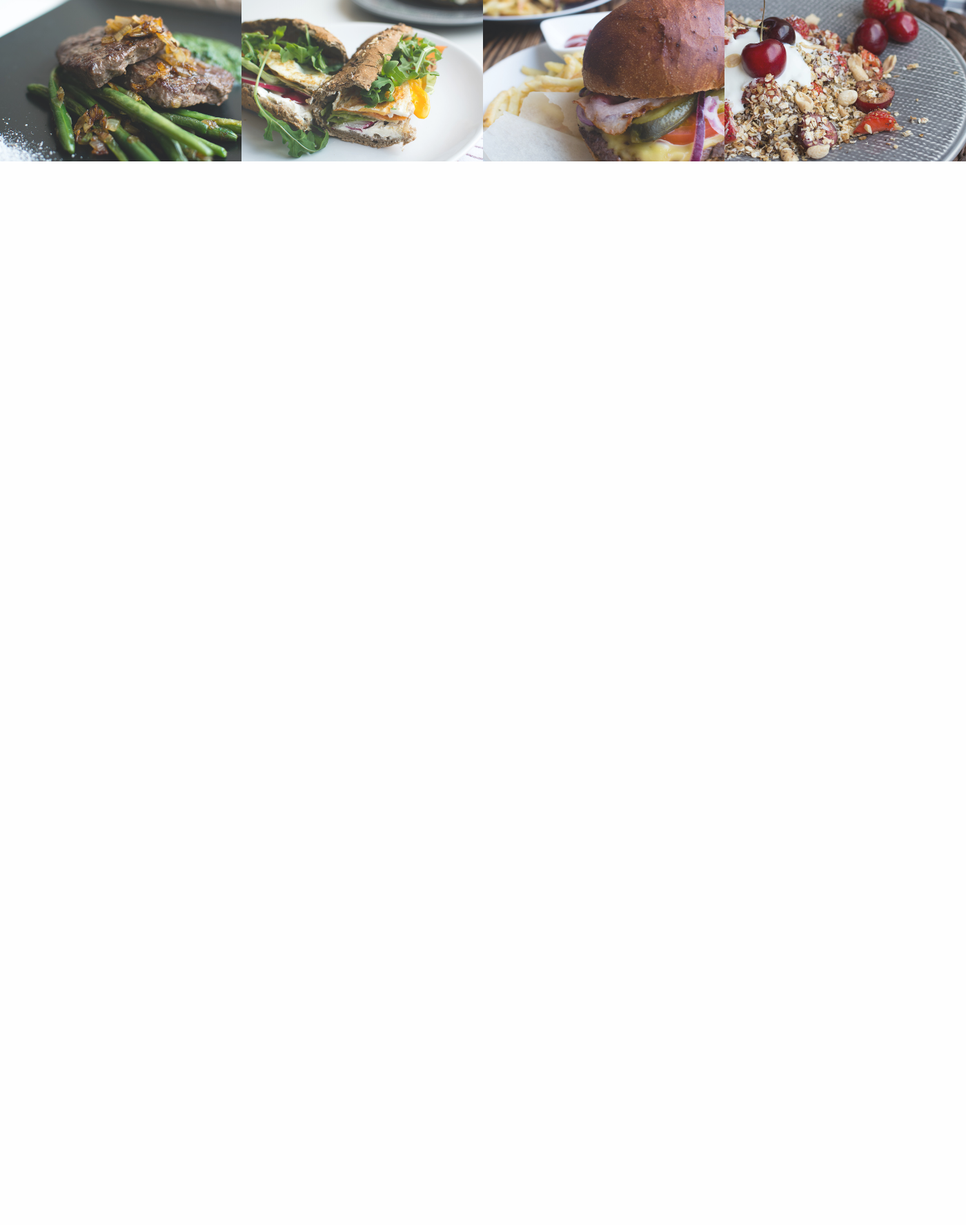
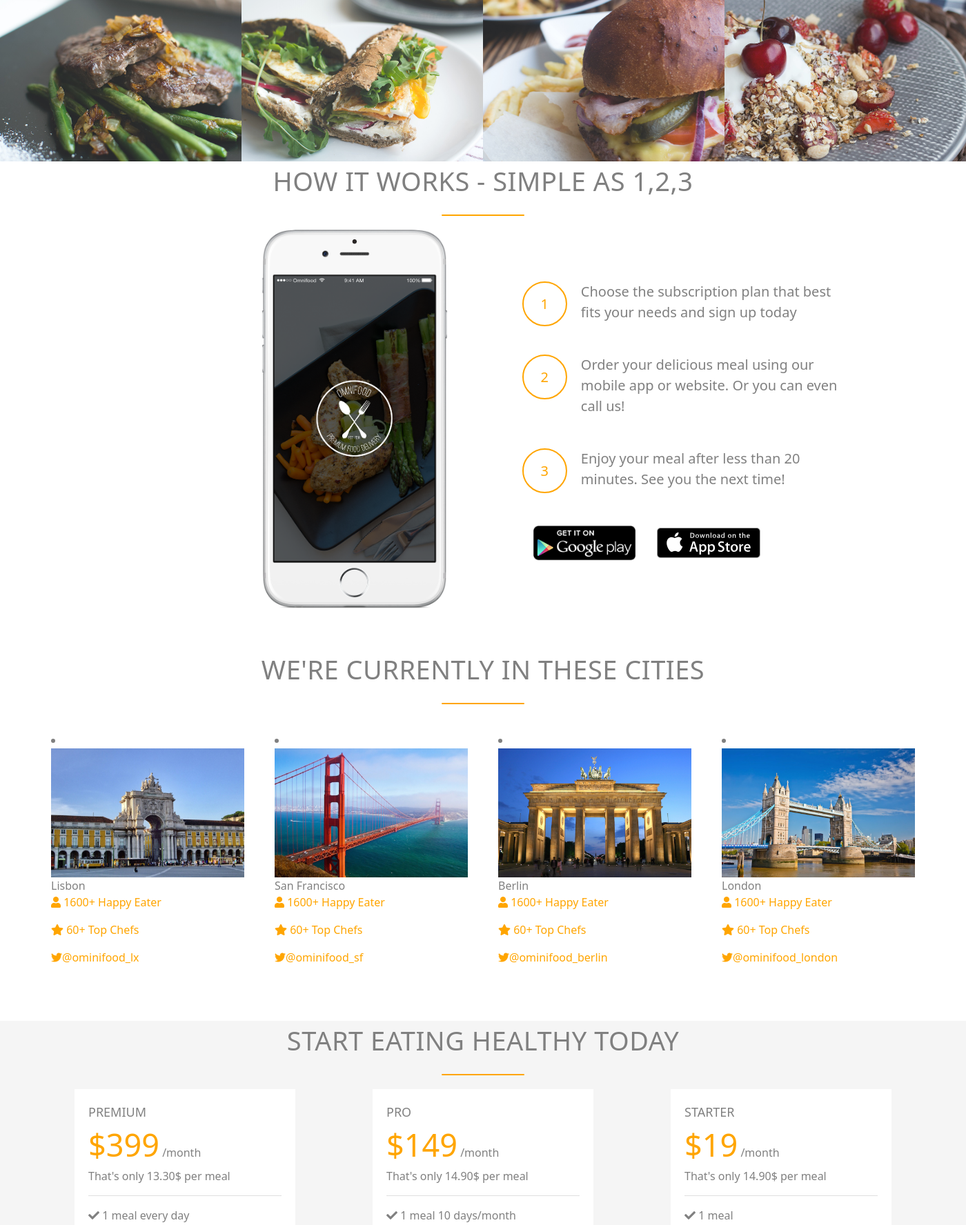
Before and after one commit to TP-uz/TP-uz.github.io, a PHP site: page / in a window 1400 px wide. Shown: the part 1687-3463 px from the top of the page at 69% size. Before the commit the page ends 1921 px from the top, so only its background shows below. Run offline with PHP 8.4, Linux system fonts and the light colour scheme; some libraries are stand-ins or nearby versions.

Commit message:
lol
part_5

```diff
--- a/webintensive/ominifood/index.html
+++ b/webintensive/ominifood/index.html
@@ -1,5 +1,6 @@
 <!DOCTYPE html>
 <html lang="en">
+
 <head>
     <meta charset="UTF-8">
     <meta http-equiv="X-UA-Compatible" content="IE=edge">
@@ -9,12 +10,14 @@
     <link rel="stylesheet" href="./style.css">
     <link rel="stylesheet" href="./hover.css">
     <link rel="preconnect" href="https://fonts.googleapis.com">
-<link rel="preconnect" href="https://fonts.gstatic.com" crossorigin>
-<link href="https://fonts.googleapis.com/css2?family=Lato:wght@100;300&display=swap" rel="stylesheet">
-<!-- CSS only -->
-<link href="https://cdn.jsdelivr.net/npm/bootstrap@5.0.2/dist/css/bootstrap.min.css" rel="stylesheet" integrity="sha384-EVSTQN3/azprG1Anm3QDgpJLIm9Nao0Yz1ztcQTwFspd3yD65VohhpuuCOmLASjC" crossorigin="anonymous">
-<link href="https://pro.fontawesome.com/releases/v5.12.0/css/all.css" rel="stylesheet">
+    <link rel="preconnect" href="https://fonts.gstatic.com" crossorigin>
+    <link href="https://fonts.googleapis.com/css2?family=Lato:wght@100;300&display=swap" rel="stylesheet">
+    <!-- CSS only -->
+    <link href="https://cdn.jsdelivr.net/npm/bootstrap@5.0.2/dist/css/bootstrap.min.css" rel="stylesheet"
+        integrity="sha384-EVSTQN3/azprG1Anm3QDgpJLIm9Nao0Yz1ztcQTwFspd3yD65VohhpuuCOmLASjC" crossorigin="anonymous">
+    <link href="https://pro.fontawesome.com/releases/v5.12.0/css/all.css" rel="stylesheet">
 </head>
+
 <body>
     <header>
         <nav class="shift">
@@ -39,29 +42,34 @@
     <section class="part_2 container">
         <div class="intro">
             <p class="title">Get food fast — not fast food</p>
-            <p>Hello, we’re Omnifood, your new premium food delivery service. We know you’re always busy.<br> No time for cooking. So let us take care of that, we’re really good at it, we promise!</p>
+            <p>Hello, we’re Omnifood, your new premium food delivery service. We know you’re always busy.<br> No time
+                for cooking. So let us take care of that, we’re really good at it, we promise!</p>
         </div>
         <div class="detail">
             <div class="row">
                 <div class="item col-lg-3 col-md-6">
                     <i class="fal fa-infinity"></i>
                     <div class=>Up to 365 days/year</div>
-                    <p>Never cook again! We really mean that. Our subscription plans include up to 365 days/year coverage. You can also choose to order more flexibly if that's your style</p>
+                    <p>Never cook again! We really mean that. Our subscription plans include up to 365 days/year
+                        coverage. You can also choose to order more flexibly if that's your style</p>
                 </div>
                 <div class="item col-lg-3 col-md-6">
                     <i class="fal fa-clock"></i>
                     <div>Ready in 20 minutes</div>
-                    <p>You're only twenty minutes away from your delicious and super healthy meals delivered right to your home. We work with the best chefs in each town to ensure that you're 100% happy.</p>
+                    <p>You're only twenty minutes away from your delicious and super healthy meals delivered right to
+                        your home. We work with the best chefs in each town to ensure that you're 100% happy.</p>
                 </div>
                 <div class="item col-lg-3 col-md-6">
                     <i class="fal fa-carrot"></i>
                     <div>100% organic</div>
-                    <p>All our vegetables are fresh, organic and local. Animals are raised without added hormones or antibiotics. Good for your health, the environment, and it also tastes better!</p>
+                    <p>All our vegetables are fresh, organic and local. Animals are raised without added hormones or
+                        antibiotics. Good for your health, the environment, and it also tastes better!</p>
                 </div>
                 <div class="item col-lg-3 col-md-6">
                     <i class="fal fa-cart-plus"></i>
                     <div>Order anything</div>
-                    <p>We don't limit your creativity, which means you can order whatever you feel like. You can also choose from our menu containing over 100 delicious meals. It's up to you!</p>
+                    <p>We don't limit your creativity, which means you can order whatever you feel like. You can also
+                        choose from our menu containing over 100 delicious meals. It's up to you!</p>
                 </div>
             </div>
 
@@ -83,8 +91,175 @@
             <li><img src="./img/8.jpg" alt=""></li>
         </ul>
     </section>
+    <section class="part_4 container">
+        <div class="intro">
+            <p class="title">How it works - simple as 1,2,3</p>
+        </div>
+        <div class="detail">
+            <div class="p4_left">
+                <img src="./img/app-iPhone.png" alt="">
+            </div>
+            <div class="p4_right">
+                <div class="p4_right_item">
+                    <div class="number">1</div>
+                    <p>Choose the subscription plan that best fits your needs and sign up today</p>
+                </div>
+                <div class="p4_right_item">
+                    <div class="number">2</div>
+                    <p>Order your delicious meal using our mobile app or website. Or you can even call us!</p>
+                </div>
+                <div class="p4_right_item">
+                    <div class="number">3</div>
+                    <p>Enjoy your meal after less than 20 minutes. See you the next time!</p>
+                </div>
+                <div class="p4_right_item">
+                    <img src="./img/download-app-android.png" alt="">
+                    <img src="./img/download-app.svg" alt="">
+                </div>
+            </div>
+        </div>
 
+
+
+    </section>
+    <section class="part_5">
+        <div class="container">
+            <div class="intro">
+                <p class="title">We're currently in these cities</p>
+            </div>
+            <div class="detail">
+                <div class="cart">
+                    <li><img src="./img/lisbon-3.jpg" width="280" alt=""></li>
+                    <div class="div">
+                        <span id="Price">Lisbon</span>
+                    </div>
+                    <p class="text"><i class="fas fa-user"></i> 1600+ Happy Eater</p>
+                    <p class="text"><i class="fas fa-star"></i> 60+ Top Chefs</p>
+                    <div class="contact1">
+                        <a href="" class="contact"><i class="fab fa-twitter">
+                        </i>@ominifood_lx</a>
+                    </div>
+                </div>
+                <div class="cart">
+                    <li><img src="./img/san-francisco.jpg" width="280" alt=""></li>
+                    <div class="div">
+                        <span id="Price">San Francisco</span>
+                    </div>
+                    <p class="text"><i class="fas fa-user"></i> 1600+ Happy Eater</p>
+                    <p class="text"><i class="fas fa-star"></i> 60+ Top Chefs</p>
+                    <div class="contact1">
+                        <a href="" class="contact"><i class="fab fa-twitter">
+                        </i>@ominifood_sf</a>
+                    </div>
+                </div>
+                <div class="cart">
+                    <li><img src="./img/berlin.jpg" width="280" alt=""></li>
+                    <div class="div">
+                        <span id="Price">Berlin</span>
+                    </div>
+                    <p class="text"><i class="fas fa-user"></i> 1600+ Happy Eater</p>
+                    <p class="text"><i class="fas fa-star"></i> 60+ Top Chefs</p>
+                    <div class="contact1">
+                        <a href="" class="contact"><i class="fab fa-twitter">
+                        </i>@ominifood_berlin</a>
+                    </div>
+                </div>
+                <div class="cart">
+                    <li><img src="./img/london.jpg" width="280" alt=""></li>
+                    <div class="div">
+                        <span id="Price">London</span>
+                    </div>
+                    <p class="text"><i class="fas fa-user"></i> 1600+ Happy Eater</p>
+                    <p class="text"><i class="fas fa-star"></i> 60+ Top Chefs</p>
+                    <div class="contact1">
+                        <a href="" class="contact"><i class="fab fa-twitter">
+                        </i>@ominifood_london</a>
+                    </div>
+                </div>
+
+
+                </div>
+
+            </div>
+
+
+
+    </section>
+    <section class="part_6">
+        <div class="container">
+            <div class="intro">
+                <p class="title">Start eating healthy today</p>
+            </div>
+            <div class="detail">
+                <div class="cart">
+                    <p id="Head">Premium</p>
+                    <div class="div">
+                        <span id="Price">$399</span>
+                        <span id="Month">/month</span>
+                    </div>
+                    <p>That's only 13.30$ per meal</p>
+                    <hr>
+                    <p class="text"><i class="fas fa-check"></i> 1 meal every day</p>
+                    <p class="text"><i class="fas fa-check"></i> Order 24/7</p>
+                    <p class="text"><i class="fas fa-check"></i> Access to newest creations</p>
+                    <p class="text"><i class="fas fa-check"></i> Free delivery</p>
+                    <hr>
+                    <div class="button1">
+                        <a href="" class="4">
+                            Sign up now
+
+                        </a>
+                    </div>
+                </div>
+                <div class="cart">
+                    <p id="Head">Pro</p>
+                    <div class="div">
+                        <span id="Price">$149</span>
+                        <span id="Month">/month</span>
+                    </div>
+                    <p>That's only 14.90$ per meal</p>
+                    <hr>
+                    <p class="text"><i class="fas fa-check"></i> 1 meal 10 days/month</p>
+                    <p class="text"><i class="fas fa-check"></i> Order 24/7</p>
+                    <p class="text"><i class="fas fa-check"></i> Access to newest creations</p>
+                    <p class="text"><i class="fas fa-check"></i> Free delivery</p>
+                    <hr>
+                    <div class="button2">
+                        <a href="" class="5">
+                            Sign up now
+                        </a>
+                    </div>
+
+                </div>
+                <div class="cart">
+                    <p id="Head">Starter</p>
+                    <div class="div">
+                        <span id="Price">$19</span>
+                        <span id="Month">/month</span>
+                    </div>
+                    <p>That's only 14.90$ per meal</p>
+                    <hr>
+                    <p class="text"><i class="fas fa-check"></i> 1 meal</p>
+                    <p class="text"><i class="fas fa-check"></i> Order from 8 am to 12 pm</p>
+                    <p class="text"><i class="fas fa-times"></i> </p>
+                    <p class="text"><i class="fas fa-check"></i> Free delivery</p>
+                    <hr>
+                    <div class="button3">
+                        <a href="" class="6">
+                            Sign up now
+                        </a>
+                    </div>
+
+                </div>
+            </div>
+        </div>
+
+
+    </section>
     <!-- JavaScript Bundle with Popper -->
-<script src="https://cdn.jsdelivr.net/npm/bootstrap@5.0.2/dist/js/bootstrap.bundle.min.js" integrity="sha384-MrcW6ZMFYlzcLA8Nl+NtUVF0sA7MsXsP1UyJoMp4YLEuNSfAP+JcXn/tWtIaxVXM" crossorigin="anonymous"></script>
+    <script src="https://cdn.jsdelivr.net/npm/bootstrap@5.0.2/dist/js/bootstrap.bundle.min.js"
+        integrity="sha384-MrcW6ZMFYlzcLA8Nl+NtUVF0sA7MsXsP1UyJoMp4YLEuNSfAP+JcXn/tWtIaxVXM" crossorigin="anonymous">
+    </script>
 </body>
+
 </html>
--- a/webintensive/ominifood/style.css
+++ b/webintensive/ominifood/style.css
@@ -1,10 +1,10 @@
-*{
+* {
     margin: 0;
     padding: 0;
     box-sizing: border-box;
 }
 
-header{
+header {
     width: 100vw;
     height: 100vh;
     background-image: linear-gradient(to bottom, rgba(0, 0, 0, 0.8), rgba(0, 0, 0, 0.5)), url(img/hero.jpg);
@@ -12,18 +12,21 @@ header{
     background-position: center;
     font-family: 'Lato', sans-serif;
 }
-nav{
+
+nav {
     width: 100%;
     height: 150px;
     display: flex;
-    justify-content:space-between;
+    justify-content: space-between;
 }
-nav .logo{
+
+nav .logo {
     margin-left: 150px;
     display: flex;
-    align-items:center;
+    align-items: center;
 }
-nav ul{
+
+nav ul {
     margin-right: 150px;
     display: flex;
     justify-content: space-around;
@@ -31,10 +34,12 @@ nav ul{
     width: 45%;
     list-style: none;
 }
+
 nav ul li {
-    font-size:25px;
-    font-weight:300;
+    font-size: 25px;
+    font-weight: 300;
 }
+
 /* nav ul li a{
 
     transition: color 1s, border 0.5s
@@ -44,56 +49,63 @@ nav ul li a:hover{
     border-bottom: 2px solid orange;
     transition: color 0.75s, border 0.25s
 } */
-a{
+a {
     color: white;
     text-decoration: none !important;
 }
-nav .logo img{
+
+nav .logo img {
     width: 100px;
     height: 100px;
 }
-.nav_intro{
+
+.nav_intro {
     width: 50%;
-    position:absolute;
-    left:15%;
+    position: absolute;
+    left: 15%;
     top: 40%;
 }
+
 .nav_intro p {
-    color:white;
+    color: white;
     font-size: 48px;
     white-space: 2px;
-    letter-spacing:2px;
+    letter-spacing: 2px;
     margin-bottom: 30px;
 }
+
 .nav_intro a {
     padding: 10px 15px;
     border-radius: 30px;
-    font-size:20px;
+    font-size: 20px;
     border: 2px solid orange;
     transition: background 0.25s, color 0.5s
 }
-.nav_intro a:nth-child(3){
+.nav_intro a:nth-child(3) {
     margin-left: 25px;
     color: orange;
 }
-.nav_intro a:nth-child(2){
+
+.nav_intro a:nth-child(2) {
     background: orange;
     color: white !important;
 
 }
-.nav_intro a:nth-child(2):hover{
+
+.nav_intro a:nth-child(2):hover {
     background: transparent;
     color: orange;
     transition: background 0.25s, color 0.5s
 }
-.nav_intro a:nth-child(3):hover{
+
+.nav_intro a:nth-child(3):hover {
     color: white;
     background: orange;
     transition: background 0.25s, color 0.5s
 }
 
 
-.title{
+.title {
     font-size: 38px;
     color: gray;
     font-weight: 300;
@@ -103,65 +115,257 @@ nav .logo img{
     white-space: 0.5px;
     letter-spacing: 0.5px;
 }
-.title::after{
+
+.title::after {
     content: " ";
     width: 120px;
-    height:2px;
-    background:orange;
+    height: 2px;
+    background: orange;
     display: block;
     margin: 20px auto;
     border-radius: 15px;
 }
-.intro p:nth-child(2){
+
+.intro p:nth-child(2) {
     color: gray;
     font-size: 20px;
     text-align: center;
 }
-.part_2 .detail{
+
+.part_2 .detail {
     margin-top: 50px;
     color: gray;
     opacity: 0.9;
 }
-.part_2 .detail .row .item{
+
+.part_2 .detail .row .item {
     padding: 15px 25px;
 }
-.part_2 .detail .row .item i{
+
+.part_2 .detail .row .item i {
     color: orange;
     font-size: 50px;
     margin-bottom: 15px;
 }
-.part_2 .detail .row .item div{
+
+.part_2 .detail .row .item div {
     text-transform: uppercase;
     font-size: 22px;
     margin-bottom: 5px;
 
 }
-.part_2 .detail .row .item p{
+
+.part_2 .detail .row .item p {
 
     font-size: 18px;
 }
 
 
-.part_3 ul{
+.part_3 ul {
     list-style: none;
     padding: 0px !important;
 }
-.part_3 ul li{
+
+.part_3 ul li {
     width: 25%;
-    float:left ;
+    float: left;
     overflow: hidden;
 }
-.part_3 ul li img{
+
+.part_3 ul li img {
     width: 100%;
-    height:auto;
+    height: auto;
     transform: scale(1.15);
     opacity: 0.9;
     transition: transform 0.5s, opacity 0.5s;
     cursor: pointer;
 
 }
-.part_3 ul li img:hover{
+
+.part_3 ul li img:hover {
     transform: scale(1);
     opacity: 1;
     transition: transform 0.5s, opacity 0.5s;
 }
+
+.part_4 .detail {
+    display: flex;
+
+    justify-content: space-between;
+}
+
+.part_4 .detail .p4_left {
+    width: 46%;
+
+}
+
+.part_4 .detail .p4_left img {
+    width: 45%;
+    float: right;
+
+}
+
+.part_4 .detail .p4_right {
+    width: 46%;
+
+    margin-top: 45px;
+}
+.p4_right .p4_right_item{
+
+    width: 80%;
+    display: flex;
+    margin:30px 5px;
+
+}
+.p4_right .p4_right_item p{
+    width: 80%;
+    margin-left: 20px;
+    color:gray;
+    font-size:20px;
+}
+.p4_right .p4_right_item .number{
+    width: 65px;
+    height: 65px;
+    border-radius: 50%;
+    display: flex;
+    justify-content: center;
+    align-items:center;
+    border:2px solid orange;
+    color:orange;
+    font-size:20px
+}
+.p4_right_item img{
+    width: 150px;
+    margin:5px 15px;
+}
+.part_6{
+    background:whitesmoke;
+}
+.part_6 .detail{
+    display: flex;
+    justify-content: space-around;
+}
+.part_6 .detail .cart{
+    background: #fff;
+    width: 320px;
+    padding:20px;
+    color:gray;
+
+}
+.part_6 .detail .cart #Head{
+    text-transform: uppercase;
+    font-size: 18px;
+    margin-bottom: 0;
+}
+.part_6 .detail .cart #Price{
+    color:orange;
+    font-size: 45px;
+    font-weight: 100;
+}
+.part_6 .detail .cart #Price{
+    color:orange;
+    font-weight: 100;
+}
+.part_6 .detail .cart .Text i{
+    color:orange;
+}
+.part_6 .detail .cart .button1{
+    text-align: center;
+}
+.part_6 .detail .cart .button2{
+    text-align: center;
+}
+.part_6 .detail .cart .button3{
+    text-align: center;
+}
+.button1 a {
+    padding: 10px 15px;
+    border-radius: 30px;
+    font-size: 20px;
+    border: 2px solid orange;
+    transition: background 0.25s, color 0.5s
+}
+.button1 a:nth-child(1) {
+    color: white;
+    background: orange;
+
+}
+
+.button1 a:nth-child(1):hover {
+    background: transparent;
+    color: grey;
+    transition: background 0.25s, color 0.5s
+
+}
+.button2 a {
+    padding: 10px 15px;
+    border-radius: 30px;
+    font-size: 20px;
+    border: 2px solid orange;
+    transition: background 0.25s, color 0.5s
+}
+.button2 a:nth-child(1) {
+    color: orange;
+    background: transparent;
+
+}
+
+.button2 a:nth-child(1):hover {
+    background: orange;
+    color: white;
+    transition: background 0.25s, color 0.5s
+
+}
+.button3 a {
+    padding: 10px 15px;
+    border-radius: 30px;
+    font-size: 20px;
+    border: 2px solid orange;
+    transition: background 0.25s, color 0.5s
+}
+.button3 a:nth-child(1) {
+    color: orange;
+    background: transparent;
+
+}
+
+.button3 a:nth-child(1):hover {
+    background: orange;
+    color: white;
+    transition: background 0.25s, color 0.5s
+
+}
+.part_5{
+    background:white;
+}
+.part_5 .detail{
+    display: flex;
+    justify-content: space-around;
+}
+.part_5 .detail .cart{
+    background: #fff;
+    width: 320px;
+    padding:20px;
+    color:gray;
+
+}
+.button3 a {
+    padding: 10px 15px;
+    border-radius: 30px;
+    font-size: 20px;
+    border: 2px solid orange;
+    transition: background 0.25s, color 0.5s
+}
+.button3 a:nth-child(1) {
+    color: orange;
+    background: transparent;
+
+}
+
+.contact{
+    background: transparent;
+    color: orange;
+}
+.part_5 .container .detail .text{
+    color: orange;
+}
```
Also changed, not shown: webintensive/ominifood/hover.css (+17 -1 lines).
